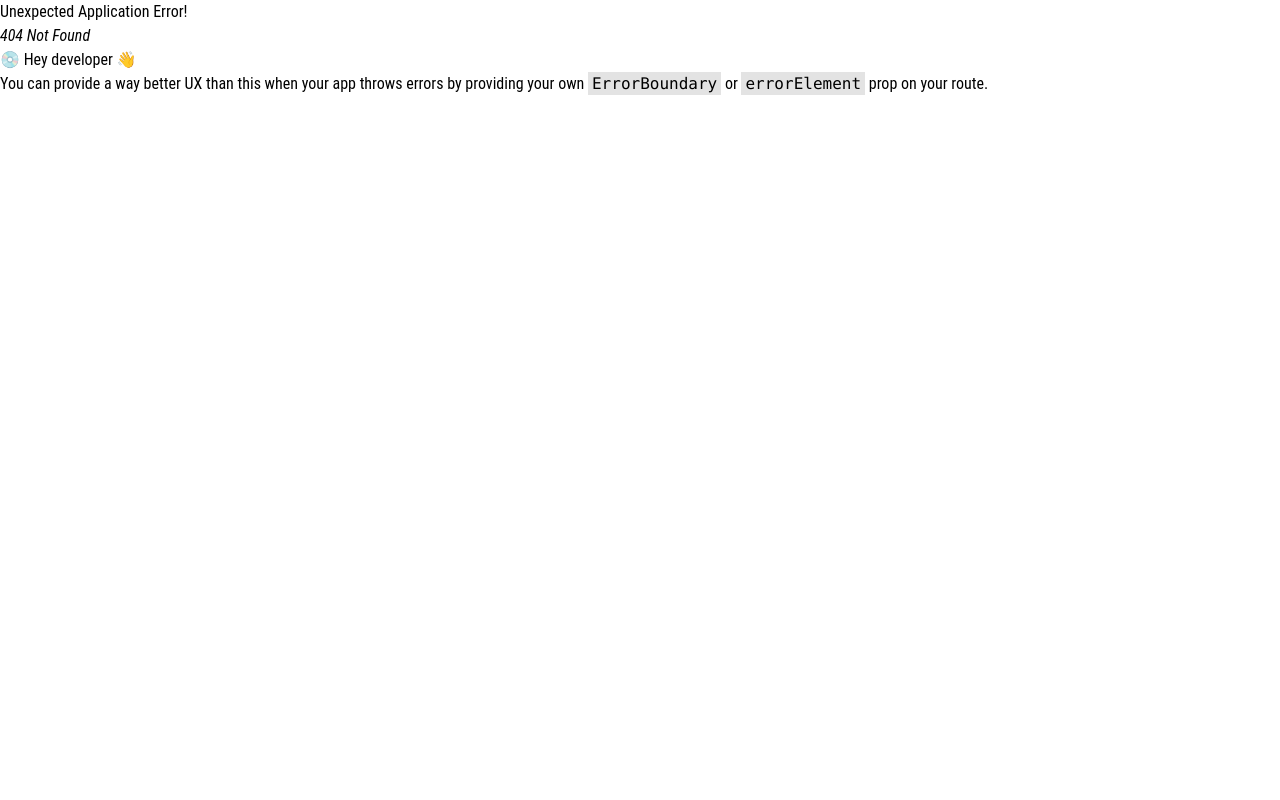
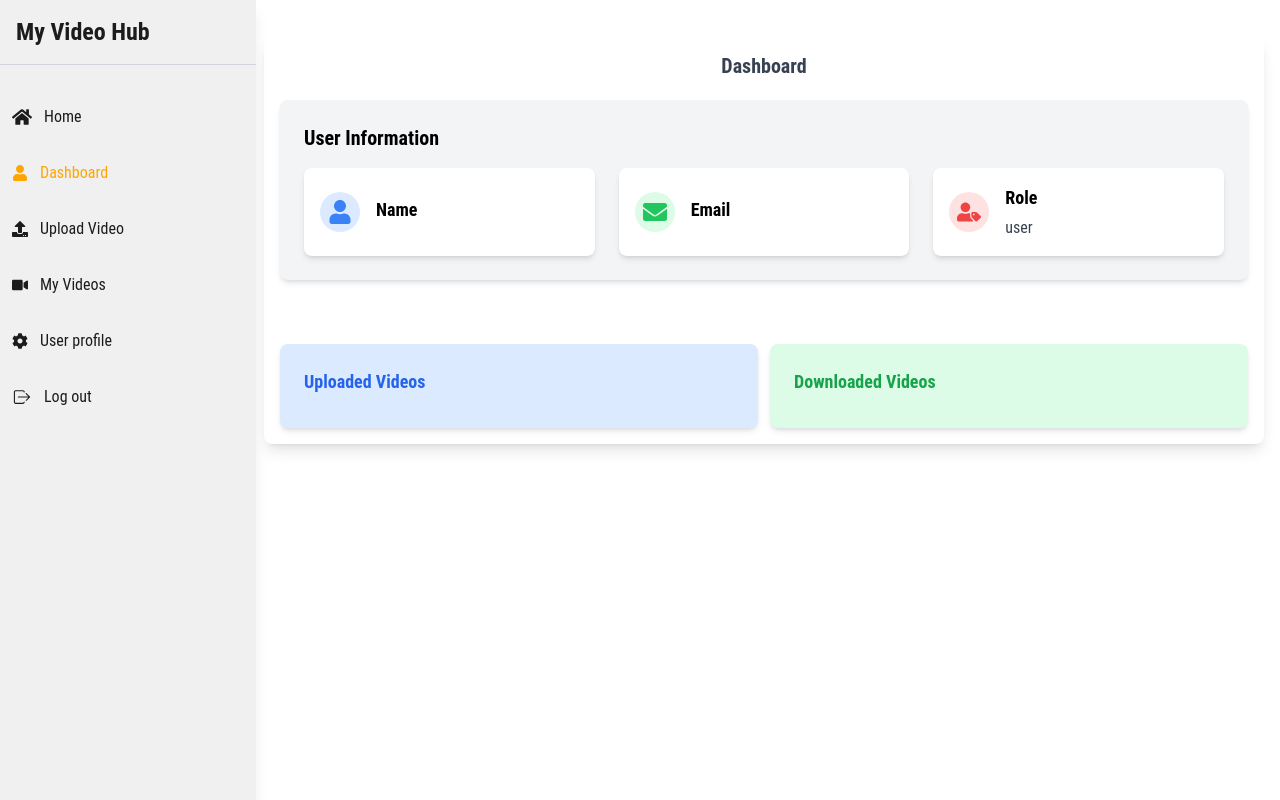
Before and after one commit to krishnamahto021/myVideoHub, a React (Vite) app in the folder frontend/: page /user/dashboard in a window 1280 px wide. Before the commit this address had no page. Built offline with nearby package versions, Linux system fonts and the light colour scheme; no server answers; sample sign-in values are in the browser's storage.

Commit message:
desing dashboard page

```diff
--- /dev/null
+++ b/frontend/src/pages/user/Dashboard.tsx
@@ -0,0 +1,87 @@
+import React, { useEffect } from "react";
+import { useDispatch, useSelector } from "react-redux";
+import {
+  fetchUserDetails,
+  selectLoggedInUser,
+} from "../../reducers/auth/authReducer";
+import { AppDispatch } from "../../reducers/store";
+import SideBar from "../../components/SideBar";
+import { FaEnvelope, FaUser, FaUserTag } from "react-icons/fa";
+
+const Dashboard: React.FC = () => {
+  const loggedInUser = useSelector(selectLoggedInUser);
+  const dispatch = useDispatch<AppDispatch>();
+  useEffect(() => {
+    const token = localStorage.getItem("token");
+    if (token) {
+      dispatch(fetchUserDetails());
+    }
+  }, []);
+  return (
+    <div className="flex  gap-2 pr-2 h-full m-2">
+      <SideBar />
+      <main className="flex-1 p-4 mt-7 bg-white shadow-lg rounded-lg ml-0 lg:ml-64">
+        <h1 className="text-center font-semibold text-xl text-gray-700 mb-5">
+          Dashboard
+        </h1>
+        <div className="container flex flex-col gap-6">
+          <div className="bg-gray-100 p-6 rounded-lg shadow-md mb-10">
+            <h2 className="text-xl font-bold mb-4">User Information</h2>
+            <div className="grid grid-cols-1 md:grid-cols-2 lg:grid-cols-3 gap-6">
+              <div className="bg-white p-4 rounded-lg shadow-md flex items-center">
+                <div className="bg-blue-100 p-2 rounded-full mr-4">
+                  <FaUser className="h-6 w-6 text-blue-500" />
+                </div>
+                <div>
+                  <h3 className="text-lg font-semibold mb-1">Name</h3>
+                  <p className="text-gray-700 capitalize">
+                    {loggedInUser?.name}
+                  </p>
+                </div>
+              </div>
+              <div className="bg-white p-4 rounded-lg shadow-md flex items-center">
+                <div className="bg-green-100 p-2 rounded-full mr-4">
+                  <FaEnvelope className="h-6 w-6 text-green-500" />
+                </div>
+                <div>
+                  <h3 className="text-lg font-semibold mb-1">Email</h3>
+                  <p className="text-gray-700 ">{loggedInUser?.email}</p>
+                </div>
+              </div>
+              <div className="bg-white p-4 rounded-lg shadow-md flex items-center">
+                <div className="bg-red-100 p-2 rounded-full mr-4">
+                  <FaUserTag className="h-6 w-6 text-red-500" />
+                </div>
+                <div>
+                  <h3 className="text-lg font-semibold mb-1">Role</h3>
+                  <p className="text-gray-700">user</p>
+                </div>
+              </div>
+            </div>
+          </div>
+
+          <div className="flex flex-col lg:flex-row gap-3 justify-around items-center">
+            <div className="bg-blue-100 p-6 rounded-lg shadow-md w-full lg:w-1/2">
+              <h2 className="text-lg font-semibold text-blue-600 mb-2">
+                Uploaded Videos
+              </h2>
+              <p className="text-2xl font-bold text-gray-800">
+                {loggedInUser?.uploadCount}
+              </p>
+            </div>
+            <div className="bg-green-100 p-6 rounded-lg shadow-md w-full lg:w-1/2 mt-4 md:mt-0">
+              <h2 className="text-lg font-semibold text-green-600 mb-2">
+                Downloaded Videos
+              </h2>
+              <p className="text-2xl font-bold text-gray-800">
+                {loggedInUser?.downloadCount}
+              </p>
+            </div>
+          </div>
+        </div>
+      </main>
+    </div>
+  );
+};
+
+export default Dashboard;
--- a/frontend/src/router.tsx
+++ b/frontend/src/router.tsx
@@ -14,6 +14,7 @@ import Home from "./pages/Home";
 import SingleVideoPage from "./pages/SingleVideoPage";
 import MyVideos from "./pages/user/MyVideos";
 import UpdateVideo from "./pages/user/UpdateVideo";
+import Dashboard from "./pages/user/Dashboard";
 
 export const router = createBrowserRouter([
   { path: "/", element: <Home /> },
@@ -23,6 +24,10 @@ export const router = createBrowserRouter([
   {
     path: "/user/profile",
     element: <PortectedRouteHome element={<UserProfile />} />,
+  },
+  {
+    path: "/user/dashboard",
+    element: <PortectedRouteHome element={<Dashboard />} />,
   },
   {
     path: "/user/edit/my-videos",
```
